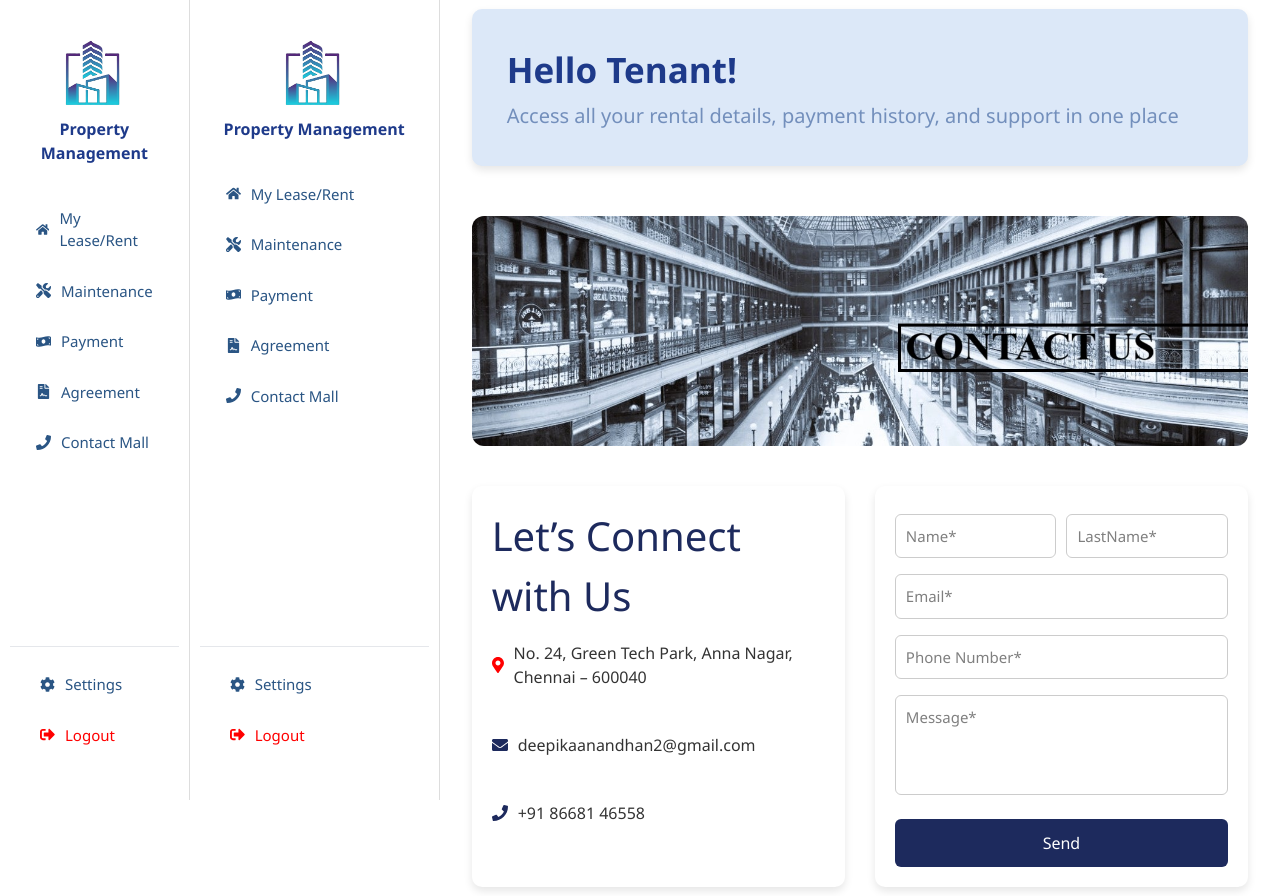
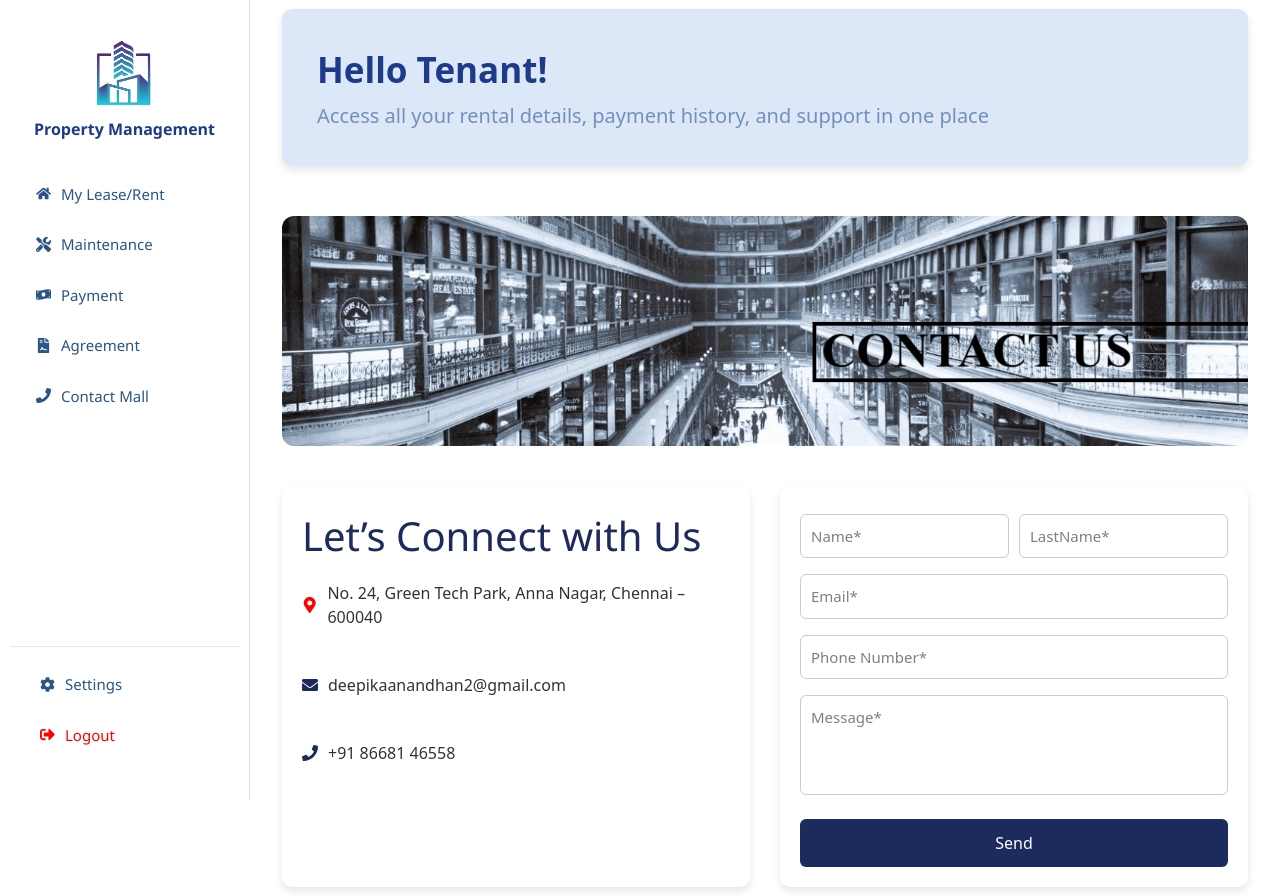
Before and after one commit to Ganga9115/PropPulse, a React (Vite) app in the folder frontend/: page /contact in a window 1280 px wide. Built offline with nearby package versions, Linux system fonts and the light colour scheme.

Commit message:
Updated Contact

```diff
--- a/frontend/src/components/Contact.jsx
+++ b/frontend/src/components/Contact.jsx
@@ -26,8 +26,7 @@ const Contact = () => {
   };
 
   return (
-    <div className="contact-page">
-      <Sidebar />
+
       <div className="contact-container">
 
 
@@ -99,7 +98,7 @@ const Contact = () => {
           </div>
         </div>
       </div>
-    </div>
+
   );
 };
 
```
